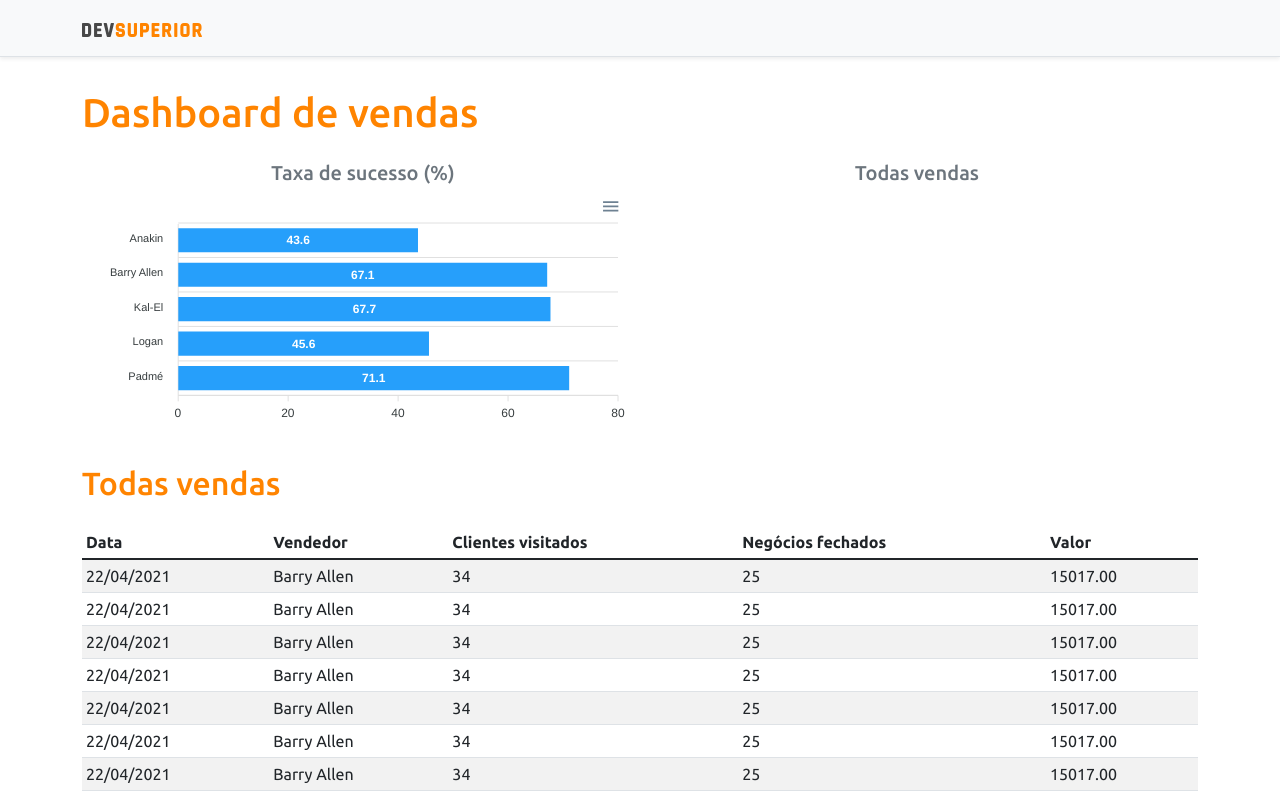
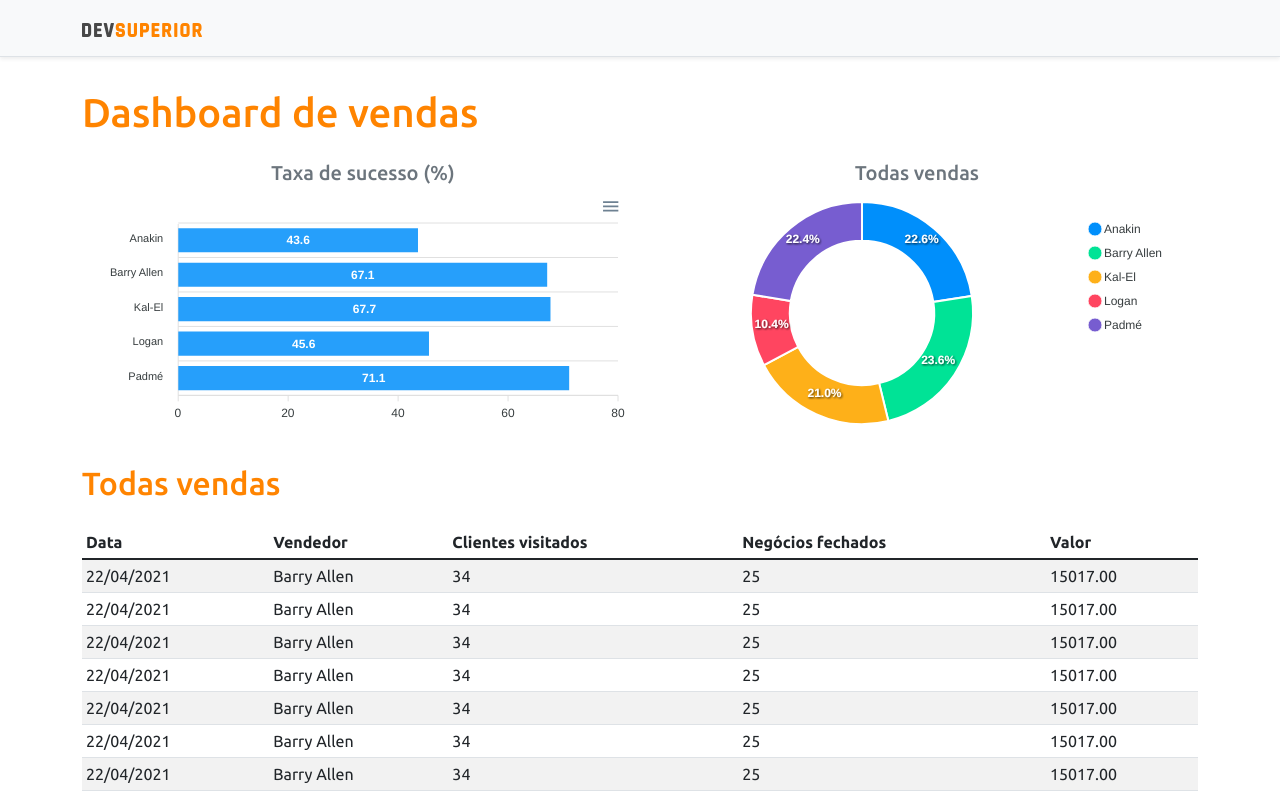
Before and after one commit to lucasgabriell97/projeto-sds3, a React (Create React App) app in the folder frontend/: page /dashboard in a window 1280 px wide. Shown: the top 798 px of the page. Built offline with nearby package versions, Linux system fonts and the light colour scheme; no server answers; the HTML template or start-up script is replaced by a standard one.

Commit message:
Just frontend

```diff
--- a/frontend/src/components/DonutChart/index.tsx
+++ b/frontend/src/components/DonutChart/index.tsx
@@ -1,33 +1,11 @@
-import axios from 'axios';
-import { useEffect, useState } from 'react';
 import Chart from 'react-apexcharts';
-import { SaleSum } from 'types/sale';
-import { BASE_URL } from 'utils/requests';
-
-type ChartData = {
-    labels: string[];
-    series: number[];
-}
 
 const DonutChart = () => {
 
-    const [chartData, setChartData] = useState<ChartData>({ labels: [], series: [] });
-
-    useEffect(() => {
-        axios.get(`${BASE_URL}/sales/amount-by-seller`)
-            .then(response => {
-                const data = response.data as SaleSum[];
-                const myLabels = data.map(x => x.sellerName);
-                const mySeries = data.map(x => x.sum);
-
-                setChartData({ labels: myLabels, series: mySeries });
-            });
-    }, []);
-
-    //const mockData = {
-    //    series: [477138, 499928, 444867, 220426, 473088],
-    //    labels: ['Anakin', 'Barry Allen', 'Kal-El', 'Logan', 'Padmé']
-    //}
+    const mockData = {
+        series: [477138, 499928, 444867, 220426, 473088],
+        labels: ['Anakin', 'Barry Allen', 'Kal-El', 'Logan', 'Padmé']
+    }
 
     const options = {
         legend: {
@@ -37,8 +15,8 @@
 
     return (
         <Chart
-            options={{ ...options, labels: chartData.labels }}
-            series={chartData.series}
+            options={{ ...options, labels: mockData.labels }}
+            series={mockData.series}
             type="donut"
             height="240"
         />
--- a/frontend/src/types/sale.ts
+++ /dev/null
@@ -1,4 +0,0 @@
-export type SaleSum = {
-    sellerName: string,
-    sum: number
-}
--- a/frontend/src/utils/requests.ts
+++ /dev/null
@@ -1 +0,0 @@
-export const BASE_URL = 'http://localhost:8080';
```
